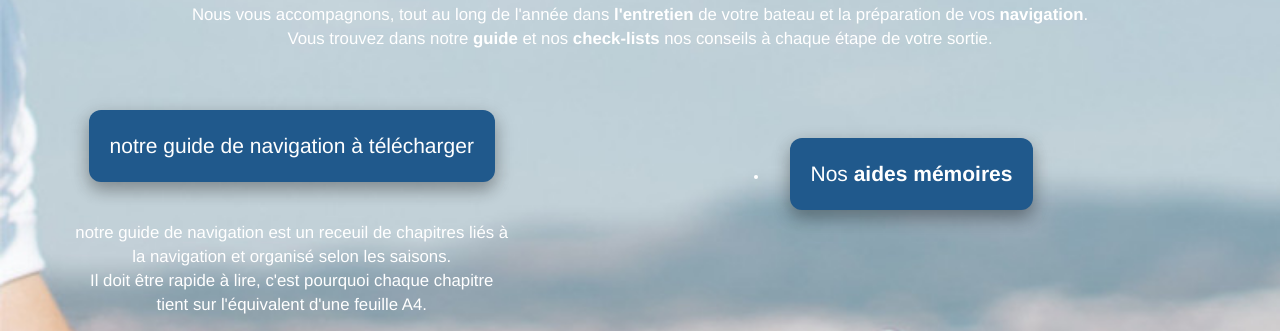
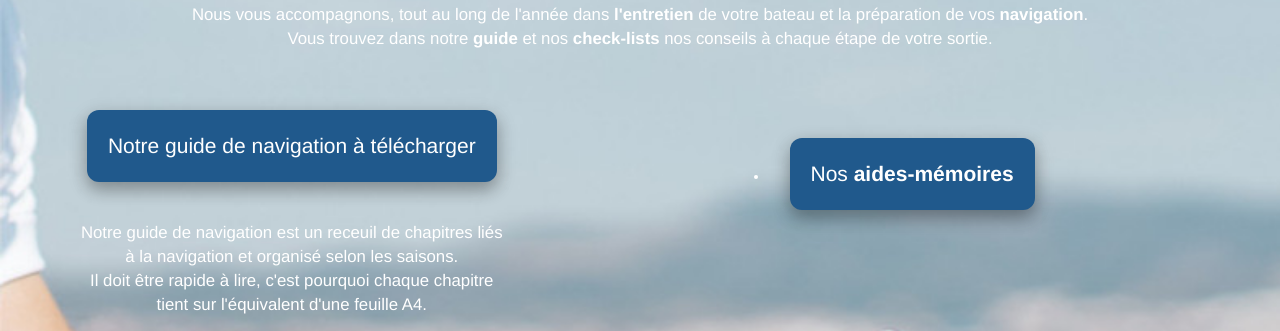
Before and after one commit to pjtiberghien/trial, a Jekyll site: the page built from docs/index.html, in a window 1280 px wide and 900 px high, scrolled down 1085 px. Shown: the part 126-457 px from the top of the window. Built offline with Jekyll 4.4.1, drawn with Linux system fonts in a browser that asks for light colours; nearby versions of some CDN libraries.

Commit message:
Modifications capitales

```diff
--- a/docs/index.html
+++ b/docs/index.html
@@ -37,15 +37,15 @@ description: My noteboat, une suite digitale pour mieux profiter de ses navigati
     <div class="row">
         <div class="col-sd-5 col-md-5" id="guideatelecharger">
             <div id="bouton_download" class="bouton"><a href="assets/pdf/guide-de-navigation.pdf" target="_blank">
-                <button>notre guide de navigation à télécharger</button>
+                <button>Notre guide de navigation à télécharger</button>
             </a></div>
-            <p>notre guide de navigation est un receuil de chapitres liés à la navigation et organisé selon les saisons.<br>
+            <p>Notre guide de navigation est un receuil de chapitres liés à la navigation et organisé selon les saisons.<br>
             Il doit être rapide à lire, c'est pourquoi chaque chapitre tient sur l'équivalent d'une feuille A4.</p>
         </div>
         <div class="col-sd-2 col-md-2" id="vide"></div>
         <div class="col-sd-5 col-md-5" id="presentationduguide">
             <ul id="menu-vertical-aide-memoire-accordeon">
-                <li><div id=bouton="download" class="bouton"></div><button>Nos <strong>aides mémoires</strong></button>
+                <li><div id=bouton="download" class="bouton"></div><button>Nos <strong>aides-mémoires</strong></button>
                     <ul>
                     <li><a href="assets/images/preparer-sa-navigation-01.png" target="_blank">aide mémoire #1 <strong>préparer sa sortie</strong></a></li>
                     <li><a href="assets/images/preparer-son-bateau-02.png" target="_blank">aide mémoire #2 <strong>préparer son bateau</strong></a></li>
```
